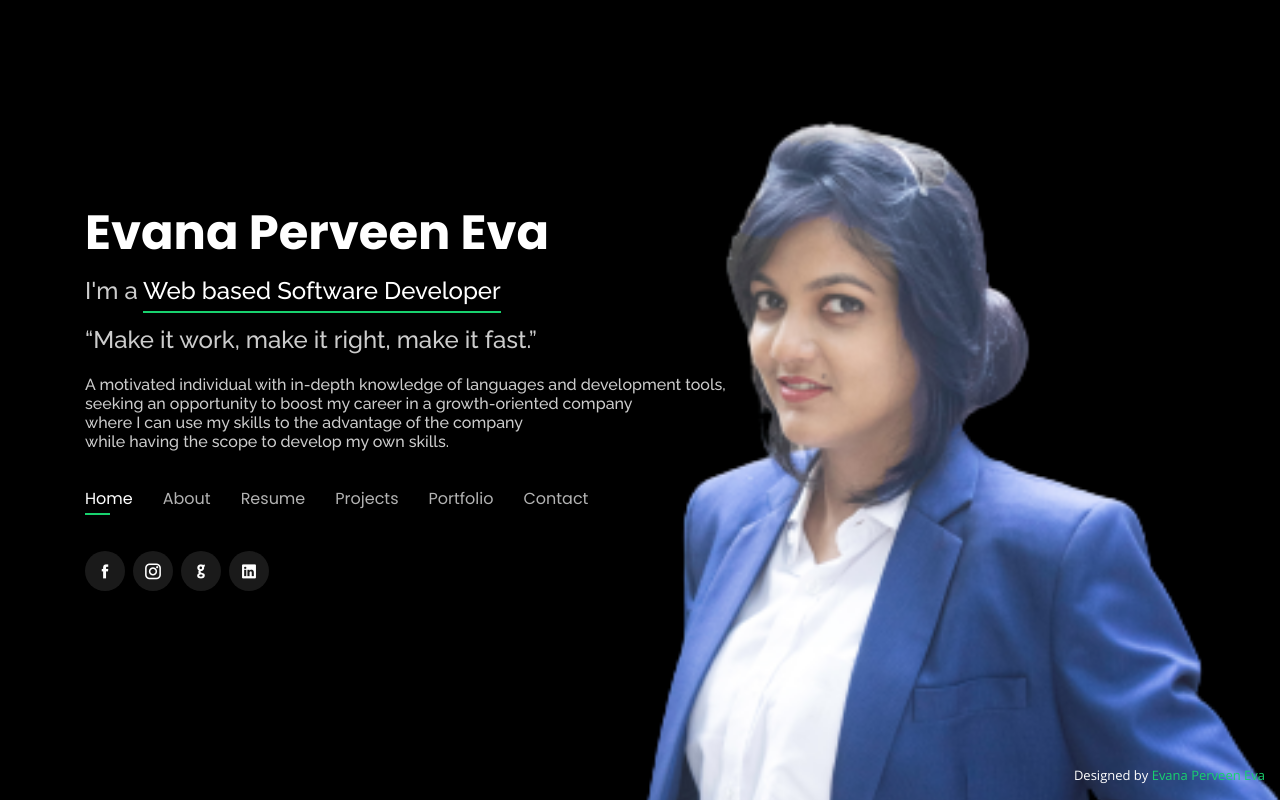
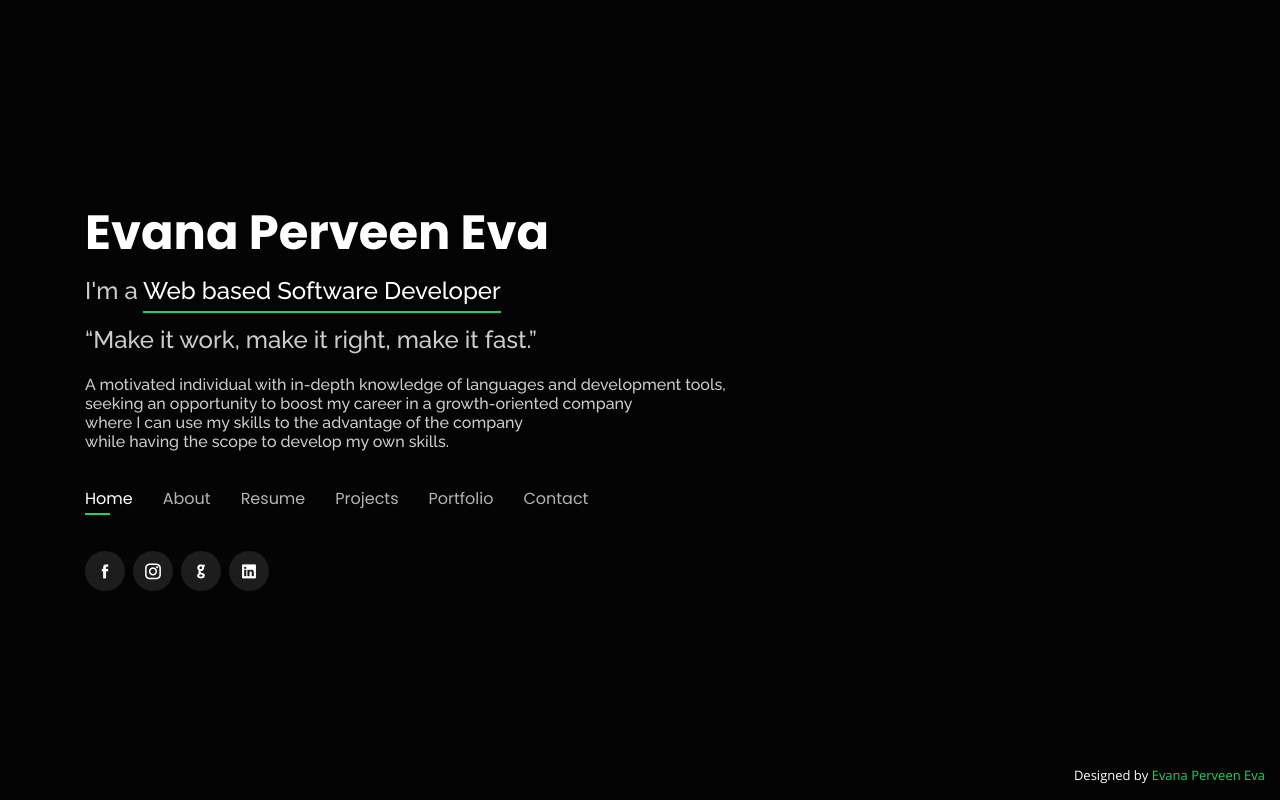
Before and after one commit to evana27perveen/portfolio_for_internship, a plain HTML site: page index.html in a window 1280 px wide. Drawn offline with nearby package versions, Linux system fonts and the light colour scheme.

Commit message:
Update style.css

```diff
--- a/assets/css/style.css
+++ b/assets/css/style.css
@@ -11,7 +11,7 @@ body {
 body::before {
     content: "";
     position: fixed;
-    background: #000000 url("../img/Evana_Perveen_Eva-removebg-preview.png") top right no-repeat;
+/*     background: #000000 url("../img/Evana_Perveen_Eva-removebg-preview.png") top right no-repeat; */
     background-size: 60%;
     left: 0;
     right: 0;
```
